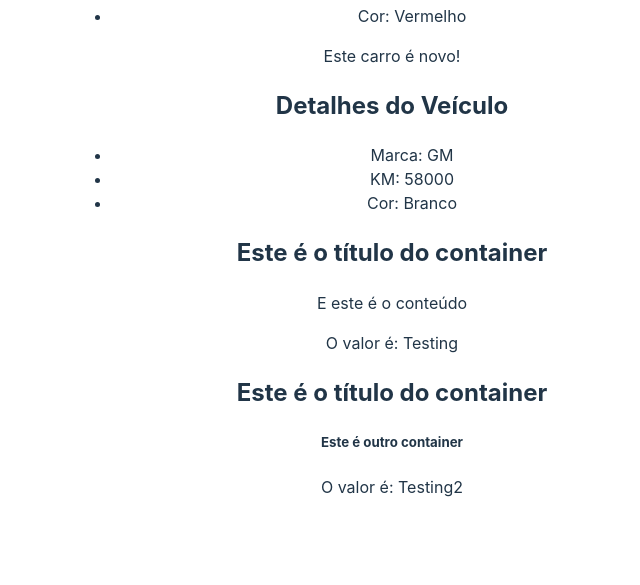
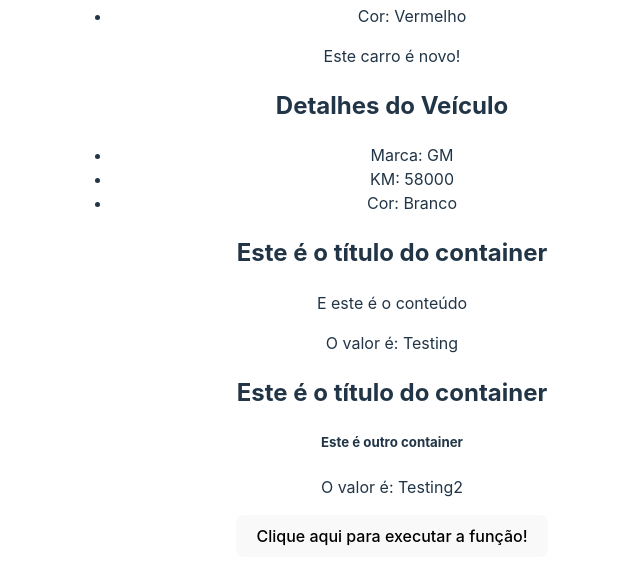
Before and after one commit to juniormps/estudos-react, a React (Vite) app in the folder 3-AVANCANDO-EM-REACT/avancando-em-react/: page / in a window 1280 px wide. Shown: the part 1974-2559 px from the top of the page, without its empty margins (248-888 px from the left). Built offline with nearby package versions, Linux system fonts and the light colour scheme.

Commit message:
função como prop

```diff
--- a/3-AVANCANDO-EM-REACT/avancando-em-react/src/App.jsx
+++ b/3-AVANCANDO-EM-REACT/avancando-em-react/src/App.jsx
@@ -5,6 +5,7 @@ import ConditionalRender from './components/ConditionalRender'
 import ShowUserName from './components/ShowUserName'
 import CarDetails from './components/CarDetails'
 import Container from './components/Container'
+import ExecuteFunction from './components/ExecuteFunction'
 
 
 import './App.css'
@@ -23,6 +24,8 @@ function App() {
     {id: 2, brand: "Ford", km: 0, color: "Vermelho", newCar: true},
     {id: 3, brand: "GM", km: 58000, color: "Branco", newCar: false}
   ]
+
+  const showMessage = () => console.log("Evento do componente pai!")
 
   return (
     <>
@@ -44,7 +47,7 @@ function App() {
       <CarDetails brand= "Fiat" km={58000} color="Branco" newCar={false}/>*/}
 
       {veiculos.map(veiculo =>
-        <CarDetails brand={veiculo.brand}  km={veiculo.km} color={veiculo.color} newCar={veiculo.newCar}/>
+        <CarDetails key={veiculo.id} brand={veiculo.brand}  km={veiculo.km} color={veiculo.color} newCar={veiculo.newCar}/>
       )}
 
       <Container myValue="Testing">
@@ -54,6 +57,8 @@ function App() {
       <Container myValue="Testing2">
         <h5>Este é outro container</h5>
       </Container>
+
+      <ExecuteFunction myFunction={showMessage}/>
     </>
   )
 }
--- /dev/null
+++ b/3-AVANCANDO-EM-REACT/avancando-em-react/src/components/ExecuteFunction.jsx
@@ -0,0 +1,13 @@
+import React from 'react'
+
+const ExecuteFunction = ({myFunction}) => {
+  return (
+    <>
+        <button onClick={myFunction}>
+            Clique aqui para executar a função!
+        </button>
+    </>
+  )
+}
+
+export default ExecuteFunction
```
